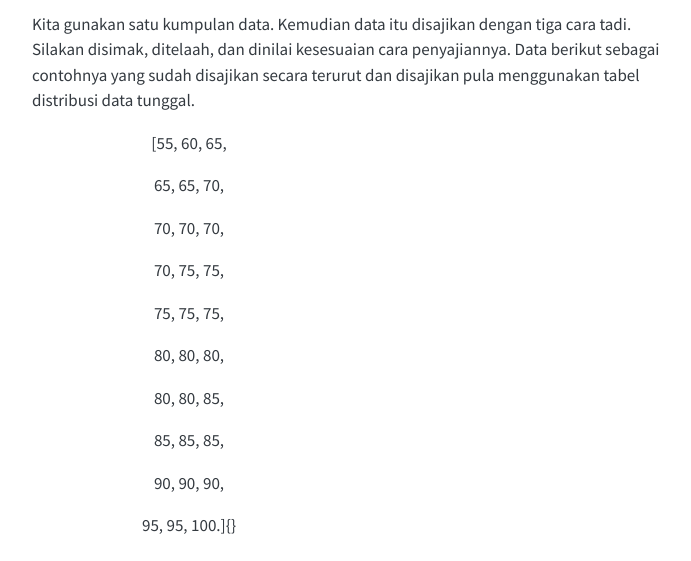
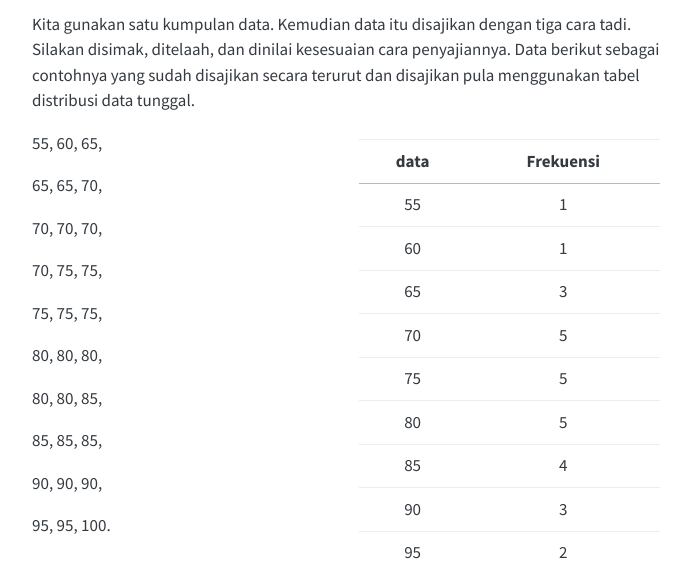
Before and after one commit to kelasadem/matematika-sma, a plain HTML site: page statistika/boxplot-dotplot-histogram/index.html in a window 1280 px wide. Shown: the part 560-1121 px from the top of the page, without its empty margins (269-960 px from the left). Drawn offline with nearby package versions, Linux system fonts and the light colour scheme.

Commit message:
mengupdate boxplot-dotplot-histogram

```diff
--- a/statistika/boxplot-dotplot-histogram/index.html
+++ b/statistika/boxplot-dotplot-histogram/index.html
@@ -313,8 +313,8 @@ window.Quarto = {
 <h2 class="anchored" data-anchor-id="contoh">Contoh</h2>
 <p>Kita gunakan satu kumpulan data. Kemudian data itu disajikan dengan tiga cara tadi. Silakan disimak, ditelaah, dan dinilai kesesuaian cara penyajiannya. Data berikut sebagai contohnya yang sudah disajikan secara terurut dan disajikan pula menggunakan tabel distribusi data tunggal.</p>
 <div class="columns">
-<div class="column" style="text-align:center">
-<p>[55, 60, 65,</p>
+<div class="column" style="width:48%;">
+<p>55, 60, 65,</p>
 <p>65, 65, 70,</p>
 <p>70, 70, 70,</p>
 <p>70, 75, 75,</p>
@@ -323,7 +323,7 @@ window.Quarto = {
 <p>80, 80, 85,</p>
 <p>85, 85, 85,</p>
 <p>90, 90, 90,</p>
-<p>95, 95, 100.]{}</p>
+<p>95, 95, 100.</p>
 </div><div class="column" style="width:4%;">
 
 </div><div class="column" style="width:48%;">
```
